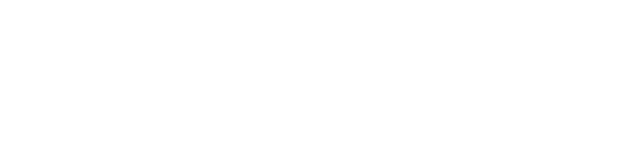
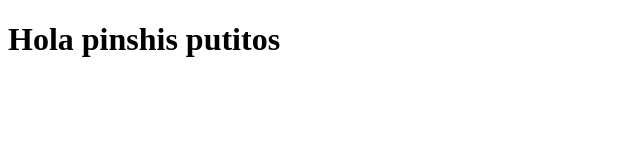
Before and after one commit to luxfrr/m-proyecto, a plain HTML site: page index.html in a window 1280 px wide. Shown: the whole page, without its empty margins (0-640 px from the left). Drawn offline with Linux system fonts and the light colour scheme.

Commit message:
segunda prueba

```diff
--- a/index.html
+++ b/index.html
@@ -7,6 +7,6 @@
     <title>First Pg</title>
 </head>
 <body>
-
+    <h1>Hola pinshis putitos</h1>
 </body>
 </html>
```
